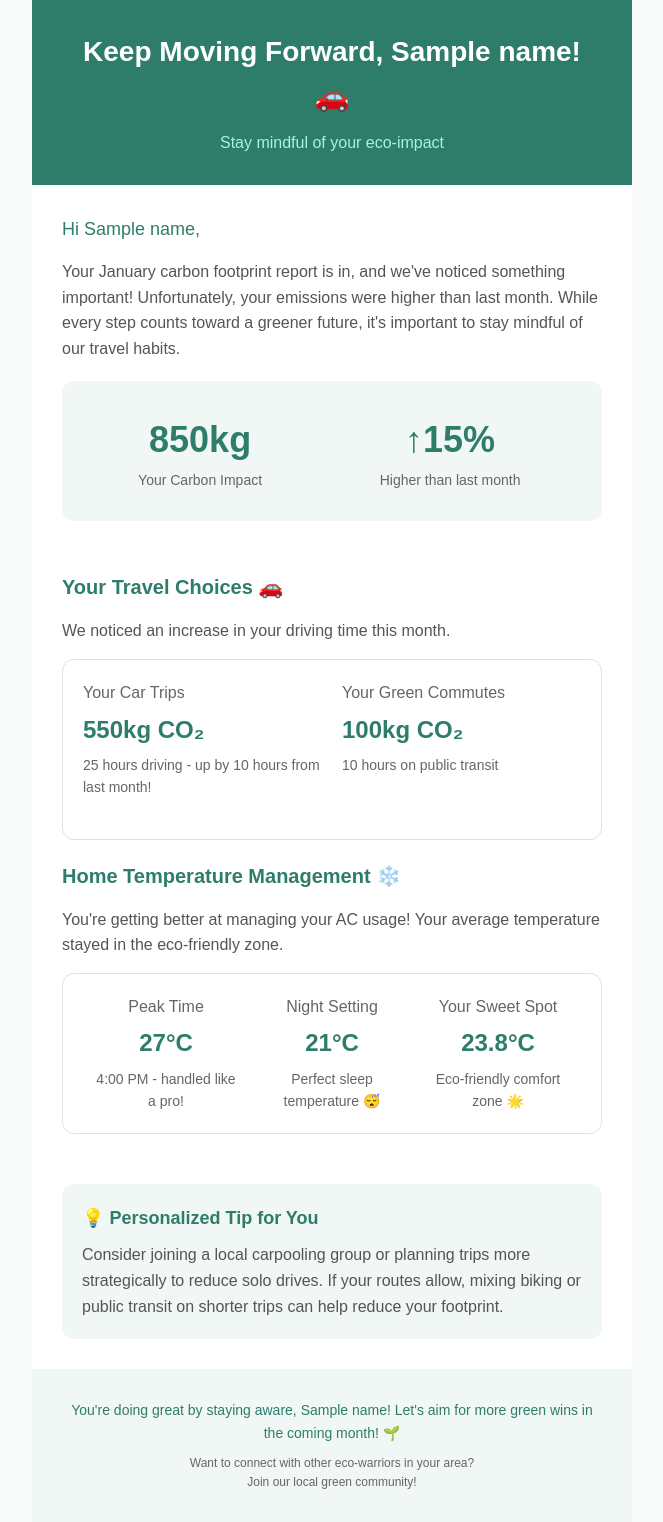
After one commit to House-Fish/proid-demo, a Flask app: template templates/january1.html in a window 1280 px wide. The commit adds this page. Shown: the whole page, without its empty margins (308-971 px from the left). Run offline with Flask 3, Linux system fonts and the light colour scheme; the template is opened without the code that fills it: most values are stand-ins (such as "Sample title", 1, 10 or a date in 2020).

Commit message:
add: more templates & render name

```diff
--- a/app.py
+++ b/app.py
@@ -1,26 +1,23 @@
-from flask import Flask, render_template, request, flash, redirect, url_for, session, jsonify, Response
+from flask import Flask, render_template, render_template_string, request, flash, redirect, url_for, session, jsonify
 from sendgrid import SendGridAPIClient
 from sendgrid.helpers.mail import Mail
 from functools import wraps
 from dotenv import load_dotenv
 from flask_socketio import SocketIO
 import os
-import logging
+import random
 
 load_dotenv()
 app = Flask(__name__)
 app.secret_key = os.getenv('SECRET_KEY')  # Required for flash messages
 
 socketio = SocketIO(app, cors_allowed_origins=["https://proid.housefish.dev"])
-logging.basicConfig(level=logging.INFO)
-logger = logging.getLogger(__name__)
 
 # You would set this in your environment variables
 SENDGRID_API_KEY = os.getenv('SENDGRID_API_KEY')
 AUTH_PASSCODE = os.getenv('AUTH_PASSCODE')
 AUTH_TOKEN = os.getenv("AUTH_TOKEN")
 
-body = open('./templates/december.html','r').read()
 
 # State storage for Transportation and Air-Conditioner
 current_state = {
@@ -77,6 +74,7 @@ def handle_post_request():
 
 
 @app.route('/state', methods=['GET'])
+@require_auth
 def show_logs():
     # Render the log dashboard
     return render_template('state.html',
@@ -89,6 +87,7 @@ def logout():
     flash('You have been logged out.', 'success')
     return redirect(url_for('login'))
 
+
 @app.route('/', methods=['GET', 'POST'])
 @require_auth
 def send_email():
@@ -96,13 +95,25 @@ def send_email():
         name = request.form.get('name')
         email = request.form.get('email')
 
+        # List of available report files
+        reports = ['./templates/january.html', './templates/january1.html', './templates/january2.html',
+                   './templates/january3.html', './templates/january4.html']
+
+        # Randomly select a report
+        selected_report = random.choice(reports)
+
+        # Read the selected report
+        body = open(selected_report, 'r').read()
+
+        # Use Jinja to update the name in the report
+        body = render_template_string(body, name=name)
 
         try:
             # Create the email message
             message = Mail(
                 from_email='me@housefish.dev',  # Must be verified with SendGrid
                 to_emails=email,
-                subject=f'Hello {name}',
+                subject=f'Hello {name}, your monthly carbon report is in 🌱',
                 html_content=body
             )
 
--- /dev/null
+++ b/templates/january1.html
@@ -0,0 +1,119 @@
+<!DOCTYPE html>
+<html>
+<head>
+    <meta charset="utf-8">
+    <meta name="viewport" content="width=device-width, initial-scale=1">
+    <title>Your Monthly Carbon Impact Update 🌱</title>
+</head>
+<body style="margin: 0; padding: 0; background-color: #f8faf9; font-family: Arial, sans-serif; line-height: 1.6;">
+    <table cellpadding="0" cellspacing="0" border="0" width="100%" style="max-width: 600px; margin: 0 auto; background-color: #ffffff;">
+        <!-- Header -->
+        <tr>
+            <td style="background-color: #2E7D6B; padding: 30px; text-align: center;">
+                <h1 style="color: white; font-size: 28px; margin: 0; font-weight: bold;">Keep Moving Forward, {{ name }}! 🚗</h1>
+                <p style="color: #A5F3E3; margin: 10px 0 0 0; font-size: 16px;">Stay mindful of your eco-impact</p>
+            </td>
+        </tr>
+
+        <!-- Monthly Summary -->
+        <tr>
+            <td style="padding: 30px;">
+                <p style="color: #2E7D6B; font-size: 18px; margin: 0;">Hi {{ name }},</p>
+                <p style="color: #555; margin: 15px 0;">Your January carbon footprint report is in, and we've noticed something important! Unfortunately, your emissions were higher than last month. While every step counts toward a greener future, it's important to stay mindful of our travel habits.</p>
+
+                <div style="background-color: #f0f7f5; border-radius: 12px; padding: 20px; margin: 20px 0;">
+                    <table cellpadding="0" cellspacing="0" border="0" width="100%">
+                        <tr>
+                            <td style="text-align: center; padding: 10px;">
+                                <div style="font-size: 36px; font-weight: bold; color: #2E7D6B;">850kg</div>
+                                <div style="color: #666; font-size: 14px;">Your Carbon Impact</div>
+                            </td>
+                            <td style="text-align: center; padding: 10px;">
+                                <div style="font-size: 36px; font-weight: bold; color: #2E7D6B;">↑15%</div>
+                                <div style="color: #666; font-size: 14px;">Higher than last month</div>
+                            </td>
+                        </tr>
+                    </table>
+                </div>
+            </td>
+        </tr>
+
+        <!-- Transportation Section -->
+        <tr>
+            <td style="padding: 0 30px;">
+                <h2 style="color: #2E7D6B; font-size: 20px; margin: 0 0 15px;">Your Travel Choices 🚗</h2>
+                <p style="color: #555; margin: 0 0 15px;">We noticed an increase in your driving time this month.</p>
+
+                <div style="background-color: #fff; border: 1px solid #e0e0e0; border-radius: 12px; padding: 20px; margin-bottom: 20px;">
+                    <table cellpadding="0" cellspacing="0" border="0" width="100%">
+                        <tr>
+                            <td width="50%" style="padding-right: 10px; vertical-align: top;">
+                                <div style="margin-bottom: 20px;">
+                                    <div style="color: #666;">Your Car Trips</div>
+                                    <div style="font-size: 24px; color: #2E7D6B; margin: 5px 0; font-weight: bold;">550kg CO₂</div>
+                                    <div style="color: #666; font-size: 14px;">25 hours driving - up by 10 hours from last month!</div>
+                                </div>
+                            </td>
+                            <td width="50%" style="padding-left: 10px; vertical-align: top;">
+                                <div style="margin-bottom: 20px;">
+                                    <div style="color: #666;">Your Green Commutes</div>
+                                    <div style="font-size: 24px; color: #2E7D6B; margin: 5px 0; font-weight: bold;">100kg CO₂</div>
+                                    <div style="color: #666; font-size: 14px;">10 hours on public transit</div>
+                                </div>
+                            </td>
+                        </tr>
+                    </table>
+                </div>
+            </td>
+        </tr>
+
+        <!-- Home Temperature Management Section -->
+        <tr>
+            <td style="padding: 0 30px 30px;">
+                <h2 style="color: #2E7D6B; font-size: 20px; margin: 0 0 15px;">Home Temperature Management ❄️</h2>
+                <p style="color: #555; margin: 0 0 15px;">You're getting better at managing your AC usage! Your average temperature stayed in the eco-friendly zone.</p>
+
+                <div style="background-color: #fff; border: 1px solid #e0e0e0; border-radius: 12px; padding: 20px; margin-bottom: 20px;">
+                    <table cellpadding="0" cellspacing="0" border="0" width="100%">
+                        <tr>
+                            <td width="33%" style="text-align: center; padding: 0 10px;">
+                                <div style="color: #666;">Peak Time</div>
+                                <div style="font-size: 24px; color: #2E7D6B; margin: 5px 0; font-weight: bold;">27°C</div>
+                                <div style="color: #666; font-size: 14px;">4:00 PM - handled like a pro!</div>
+                            </td>
+                            <td width="33%" style="text-align: center; padding: 0 10px;">
+                                <div style="color: #666;">Night Setting</div>
+                                <div style="font-size: 24px; color: #2E7D6B; margin: 5px 0; font-weight: bold;">21°C</div>
+                                <div style="color: #666; font-size: 14px;">Perfect sleep temperature 😴</div>
+                            </td>
+                            <td width="33%" style="text-align: center; padding: 0 10px;">
+                                <div style="color: #666;">Your Sweet Spot</div>
+                                <div style="font-size: 24px; color: #2E7D6B; margin: 5px 0; font-weight: bold;">23.8°C</div>
+                                <div style="color: #666; font-size: 14px;">Eco-friendly comfort zone 🌟</div>
+                            </td>
+                        </tr>
+                    </table>
+                </div>
+            </td>
+        </tr>
+
+        <!-- Personalized Tip -->
+        <tr>
+            <td style="padding: 0 30px 30px;">
+                <div style="background-color: #f0f7f5; padding: 20px; border-radius: 12px; text-align: left;">
+                    <h3 style="color: #2E7D6B; margin: 0 0 10px; font-size: 18px;">💡 Personalized Tip for You</h3>
+                    <p style="color: #555; margin: 0;">Consider joining a local carpooling group or planning trips more strategically to reduce solo drives. If your routes allow, mixing biking or public transit on shorter trips can help reduce your footprint.</p>
+                </div>
+            </td>
+        </tr>
+
+        <!-- Footer -->
+        <tr>
+            <td style="background-color: #f0f7f5; padding: 30px; text-align: center;">
+                <p style="color: #2E7D6B; margin: 0; font-size: 14px;">You're doing great by staying aware, {{ name }}! Let's aim for more green wins in the coming month! 🌱</p>
+                <p style="color: #666; margin: 10px 0 0; font-size: 12px;">Want to connect with other eco-warriors in your area?<br>Join our local green community!</p>
+            </td>
+        </tr>
+    </table>
+</body>
+</html>
```
Also changed, not shown: templates/january.html (added, +133 -0 lines), templates/january2.html (added, +119 -0 lines), templates/january3.html (added, +119 -0 lines), templates/january4.html (renamed from templates/december.html, +21 -35 lines).
